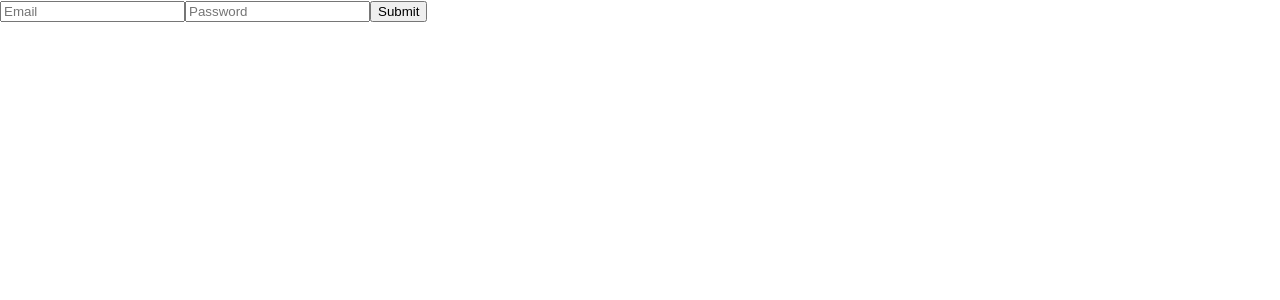
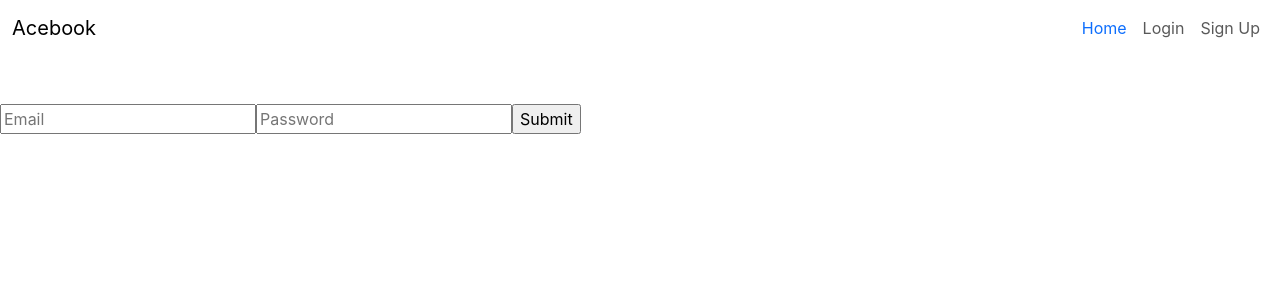
Before and after one commit to spcmarine/Acebook-Web-App, a React (Create React App) app in the folder frontend/: page /login in a window 1280 px wide. Shown: the top 300 px of the page. Built offline with nearby package versions, Linux system fonts and the light colour scheme.

Commit message:
first commit

```diff
--- a/frontend/public/index.html
+++ b/frontend/public/index.html
@@ -24,6 +24,7 @@
       work correctly both with client-side routing and a non-root public URL.
       Learn how to configure a non-root public URL by running `npm run build`.
     -->
+    <link href="https://cdn.jsdelivr.net/npm/bootstrap@5.3.2/dist/css/bootstrap.min.css" rel="stylesheet" integrity="sha384-T3c6CoIi6uLrA9TneNEoa7RxnatzjcDSCmG1MXxSR1GAsXEV/Dwwykc2MPK8M2HN" crossorigin="anonymous">
     <title>React App</title>
   </head>
   <body>
--- a/frontend/src/components/Navbar.js
+++ b/frontend/src/components/Navbar.js
@@ -11,15 +11,17 @@ const Navbar = ({ currentPage }) => {
             <Link className="nav-link active text-primary" to="/signup">Home</Link>
           </li>
           <li className="nav-item">
-            {currentPage === 'signup' ? (
-                <Link className="nav-link" to="/login">Login</Link>
-            ) : (
-               <Link className="nav-link" to="/feed">Post</Link>
+            {currentPage === 'signup' || currentPage == 'login' ? (
+              <Link className="nav-link" to="/login">Login</Link>
+              ) : (
+                <Link className="nav-link" to="/posts">Post</Link>
             )}
+
+
 
           </li>
           <li className="nav-item">
-            {currentPage === 'signup' ? (
+            {currentPage === 'signup' || currentPage === 'login'? (
               <Link className="nav-link " to="/signup">Sign Up</Link>
             ) : (
               <Link className="nav-link " to="/login">Log Out</Link>
--- a/frontend/src/components/auth/LoginForm.js
+++ b/frontend/src/components/auth/LoginForm.js
@@ -1,7 +1,7 @@
 import React, { useState } from 'react';
-
+import Navbar from '../Navbar';
 const LogInForm = ({ navigate }) => {
-  const [email, setEmail] = useState("");
+  const [email, setEmail] = useState(""); // change to name
   const [password, setPassword] = useState("");
 
   const handleSubmit = async (event) => {
@@ -22,6 +22,7 @@ const LogInForm = ({ navigate }) => {
       console.log("yay")
       let data = await response.json()
       window.localStorage.setItem("token", data.token)
+      window.localStorage.setItem("userEmail", email) // change to name
       navigate('/posts');
     }
   }
@@ -34,14 +35,18 @@ const LogInForm = ({ navigate }) => {
     setPassword(event.target.value)
   }
 
-
     return (
+  <>
+  <Navbar currentPage="login" />{
       <form onSubmit={handleSubmit}>
         <input placeholder='Email' id="email" type='text' value={ email } onChange={handleEmailChange} />
         <input placeholder='Password' id="password" type='password' value={ password } onChange={handlePasswordChange} />
         <input role='submit-button' id='submit' type="submit" value="Submit" />
       </form>
+
+  }</>
     );
 }
 
+
 export default LogInForm;
--- a/frontend/src/components/feed/Feed.js
+++ b/frontend/src/components/feed/Feed.js
@@ -1,16 +1,24 @@
 import React, { useEffect, useState } from 'react';
-import Post from '../post/Post'
-
+import Post from '../post/Post';
+import Navbar from '../Navbar';
 const Feed = ({ navigate }) => {
   const [posts, setPosts] = useState([]);
   const [message, setMessage] = useState("");
   const [token, setToken] = useState(window.localStorage.getItem("token"));
+  const [userEmail, setUserEmail] = useState("");
 
   useEffect(() => {
     if(token) {
       fetchPosts();
     }
   }, []) // We can customize this empty array part to make it so that useEffect listens for changes to the webpage
+
+
+  useEffect(() => {
+    const userEmail = window.localStorage.getItem("userEmail");   //change to name
+    setUserEmail(userEmail); //change me
+  }, [])
+
 
   const handleSubmit = async (event) => {
     event.preventDefault()
@@ -57,9 +65,13 @@ const Feed = ({ navigate }) => {
     setMessage(event.target.value)
   }
 
-    if(token) {
+    if(token) {                                 //change to name
       return(
         <>
+      <Navbar currentPage="feed" />{
+        <>
+         <h4>Welcome, <i>{userEmail}!</i></h4>
+        <br></br>
           <h2>Posts</h2>
             <button onClick={logout}>
               Logout
@@ -76,6 +88,8 @@ const Feed = ({ navigate }) => {
               )}
           </div>
         </>
+    }
+    </>
       )
     } else {
       navigate('/login')
--- a/frontend/src/components/user/SignUpForm.js
+++ b/frontend/src/components/user/SignUpForm.js
@@ -1,5 +1,5 @@
 import React, { useState } from 'react';
-
+import Navbar from '../Navbar';
 const SignUpForm = ({ navigate }) => {
 
   const [email, setEmail] = useState("");
@@ -34,11 +34,15 @@ const SignUpForm = ({ navigate }) => {
 
 
     return (
+      <>
+      <Navbar currentPage="signup" />{
       <form onSubmit={handleSubmit}>
           <input placeholder="Email" id="email" type='text' value={ email } onChange={handleEmailChange} />
           <input placeholder="Password" id="password" type='password' value={ password } onChange={handlePasswordChange} />
         <input id='submit' type="submit" value="Submit" />
       </form>
+      }
+      </>
     );
 }
 
```
